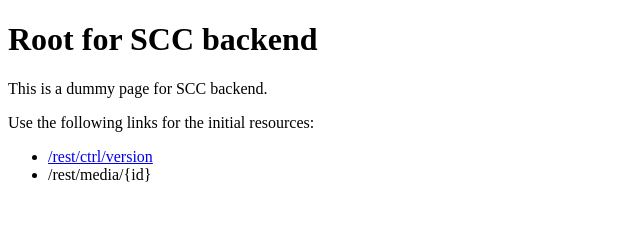
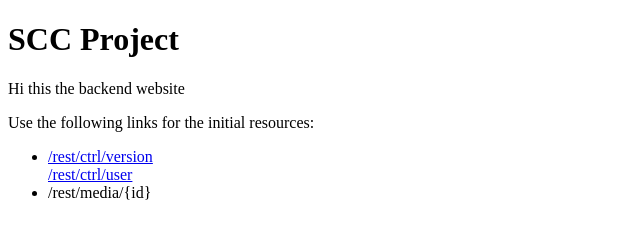
Before and after one commit to ziele14/SCC-Proj, a plain HTML site: page WebContent/index.html in a window 1280 px wide. Shown: the whole page, without its empty margins (0-640 px from the left). Drawn offline with Linux system fonts and the light colour scheme.

Commit message:
zmiany w html stronki

```diff
--- a/WebContent/index.html
+++ b/WebContent/index.html
@@ -5,13 +5,14 @@
 <title>SCC Backend</title>
 </head>
 <body>
-<H1>Root for SCC backend</H1>
-
-<p>This is a dummy page for SCC backend.</p>
+<H1>SCC Project</H1>
+<p>Hi this the backend website</p>
 <p>Use the following links for the initial resources:</p>
 <ul>
 <li><a href="/rest/ctrl/version">/rest/ctrl/version</a>
 </li>
+</li><a href="/rest/user">/rest/ctrl/user</a>
+    </li>
 <li>/rest/media/{id}
 </li>
 </ul>
```
